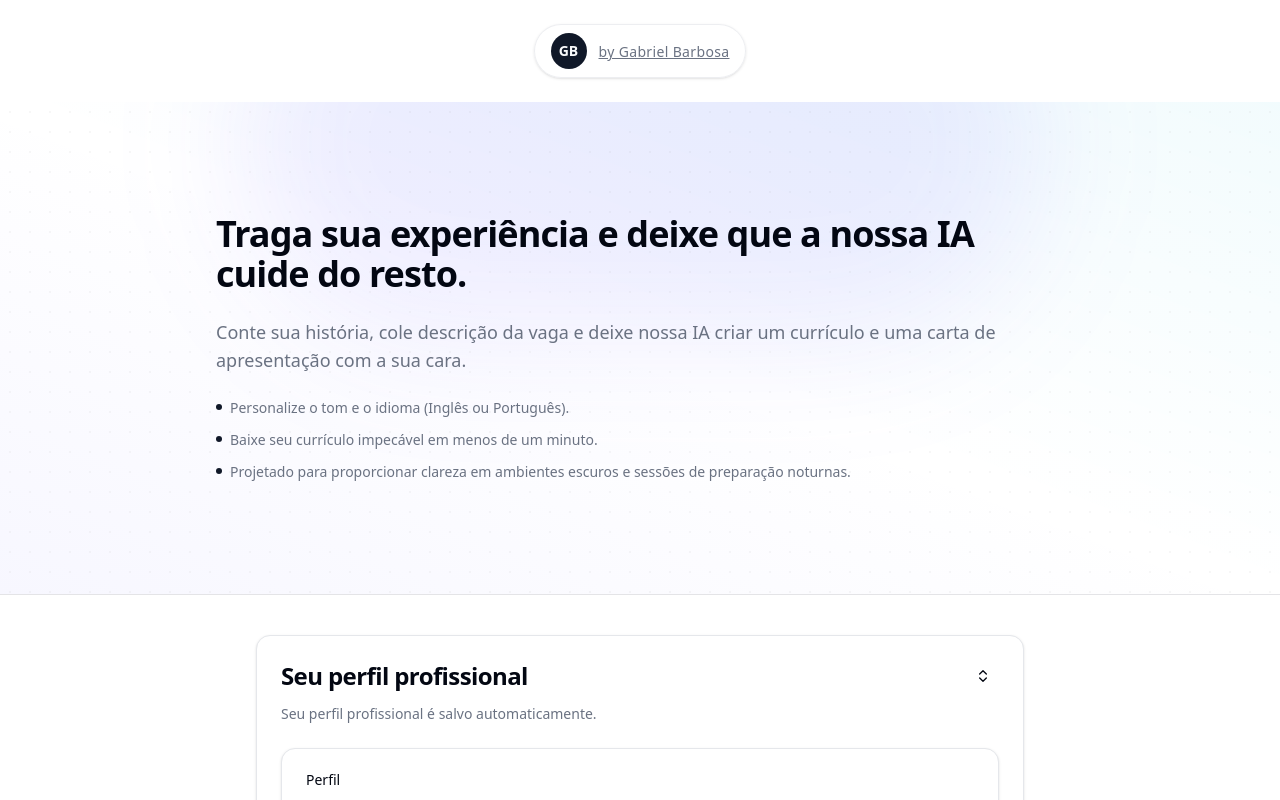
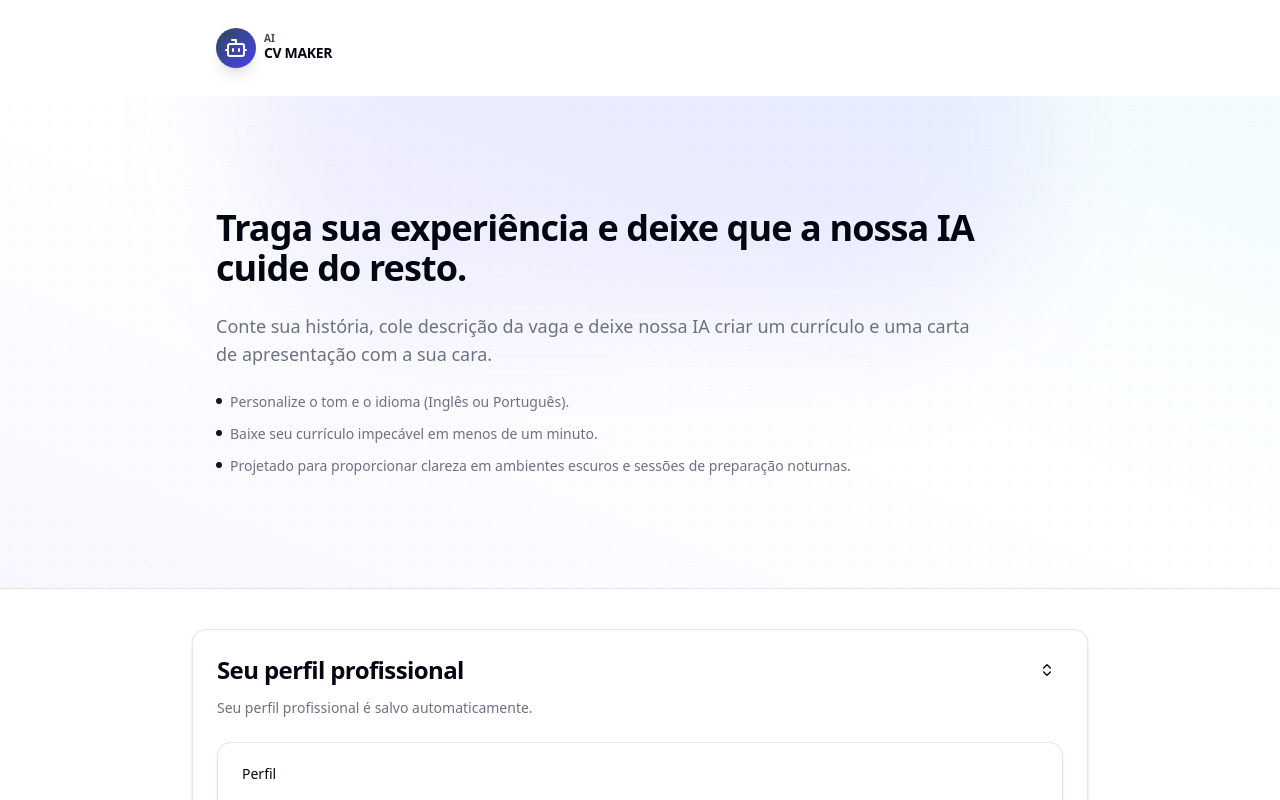
Before and after one commit to GabriellBarbosa/ai_cv_maker, a Next.js app in the folder apps/web/: page / in a window 1280 px wide. Shown: the top 800 px of the page. Built offline with nearby package versions, Linux system fonts and the light colour scheme; no server answers.

Commit message:
feat: Layout adjustments

```diff
--- a/apps/web/app/(home)/page.tsx
+++ b/apps/web/app/(home)/page.tsx
@@ -10,6 +10,7 @@ import { zodResolver } from "@hookform/resolvers/zod";
 import { useForm } from "react-hook-form";
 import { GenerateFormData } from "./_hooks/use-generate-form";
 import { GenerateRequestSchema } from "@/types";
+import { Bot, BrainCircuit, Cpu, File, FileUser, Rocket } from "lucide-react";
 
 export default function Home() {
   const candidateForm = useForm<Candidate>({
@@ -33,19 +34,19 @@ export default function Home() {
 
   return (
     <div>
-      <header className="pt-6">
-        <div className="mx-auto flex w-fit items-center gap-3 rounded-full border border-border/70 bg-background/80 px-4 py-2 shadow-sm backdrop-blur">
-          <span className="flex h-9 w-9 items-center justify-center rounded-full bg-primary text-sm font-bold text-primary-foreground">
-            GB
+      <header className="px-4 pt-6 mx-auto max-w-4xl">
+        <div className="group flex items-center gap-2 rounded-full px-2 py-1">
+          <span className="relative flex h-10 w-10 items-center justify-center overflow-hidden rounded-full bg-gradient-to-br from-slate-700 to-indigo-600 text-slate-950 shadow-lg text-primary-foreground">
+            <Bot className="relative z-10 text-white" />
           </span>
-          <a
-            href="https://portfolio-gabriellbarbosa.vercel.app/pt"
-            target="_blank"
-          >
-            <span className="text-sm font-medium tracking-wide text-muted-foreground underline">
-              by Gabriel Barbosa
+          <span className="flex flex-col leading-none">
+            <span className="text-[10px] font-semibold uppercase text-primary/80">
+              AI
             </span>
-          </a>
+            <span className="text-sm font-semibold tracking-tight text-foreground transition-colors group-hover:text-primary">
+              CV MAKER
+            </span>
+          </span>
         </div>
       </header>
 
@@ -62,7 +63,7 @@ export default function Home() {
             <div className="absolute inset-0 opacity-[0.03] bg-[radial-gradient(#000_1px,transparent_1px)] [background-size:20px_20px]" />
 
             <div className="relative z-10 max-w-4xl mx-auto py-28 px-6">
-              <div className="flex flex-col gap-6">
+              <div className="flex flex-col gap-6 max-w-3xl">
                 <h2 className="text-3xl font-semibold tracking-tight md:text-4xl">
                   Traga sua experiência e deixe que a nossa IA cuide do resto.
                 </h2>
@@ -88,12 +89,8 @@ export default function Home() {
               </div>
             </div>
           </div>
-          {/* <div className="relative bg-zinc-50 overflow-hidden">
-            <div className="absolute inset-0 bg-gradient-to-br from-indigo-500/10 via-transparent to-cyan-500/10 pointer-events-none" />
-            <div className="max-w-3xl mx-auto relative z-10 py-24 px-4"></div>
-          </div> */}
         </section>
-        <section id="generate" className="max-w-3xl mx-auto w-full space-y-6">
+        <section id="generate" className="max-w-4xl mx-auto w-full space-y-6">
           <ProfessionalInfoForm form={candidateForm} />
           <GenerateForm
             form={generateResumeForm}
--- a/apps/web/app/layout.tsx
+++ b/apps/web/app/layout.tsx
@@ -2,15 +2,16 @@ import type { Metadata } from "next";
 import "./globals.css";
 
 export const metadata: Metadata = {
-  title: "Build your resume with AI",
-  description: "Generate professional resumes and cover letters using AI",
+  title: "Gere seu com currículo usando IA",
+  description:
+    "Tenha em mãos um currículo e uma carta de apresentação adequados com o seu perfil e a descrição da vaga",
 };
 
 export default function RootLayout({
   children,
 }: Readonly<{
   children: React.ReactNode;
-  }>) {
+}>) {
   return (
     <html lang="en">
       <body className="min-h-screen bg-background text-foreground">
```
